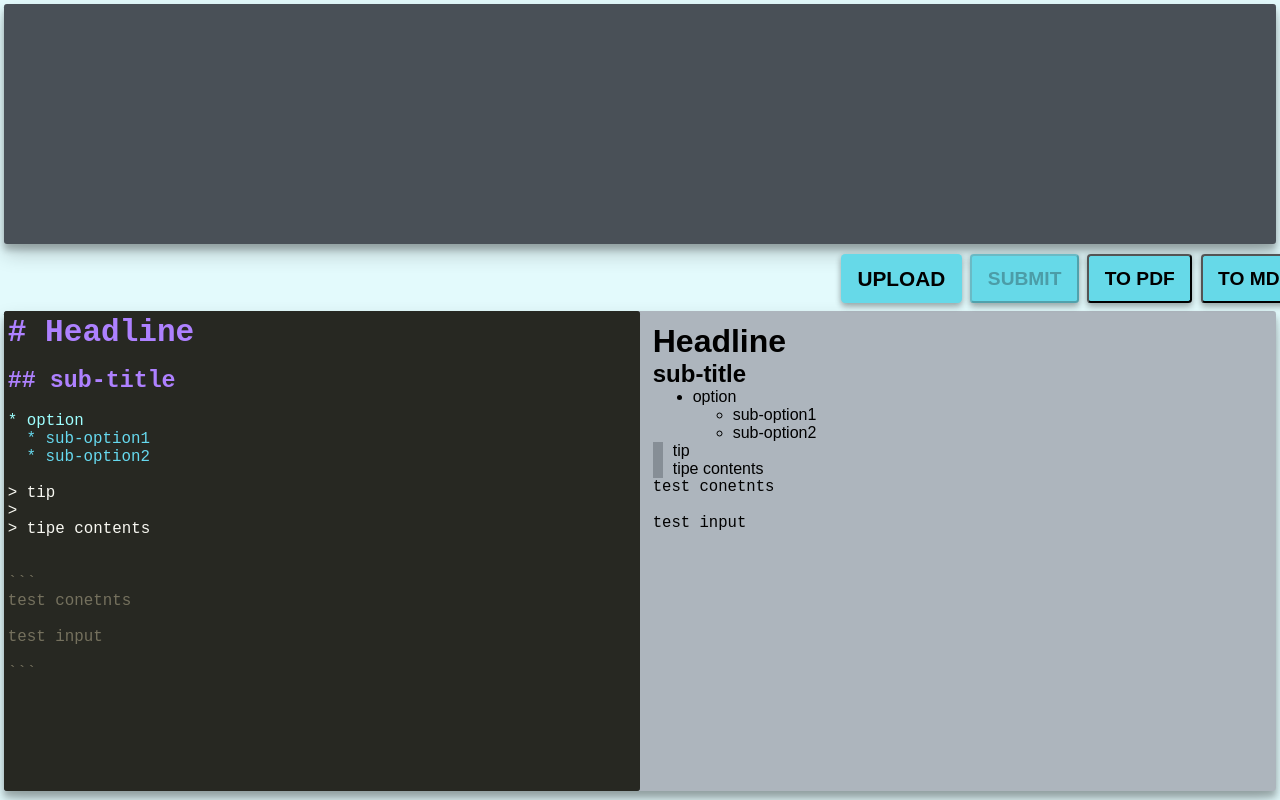
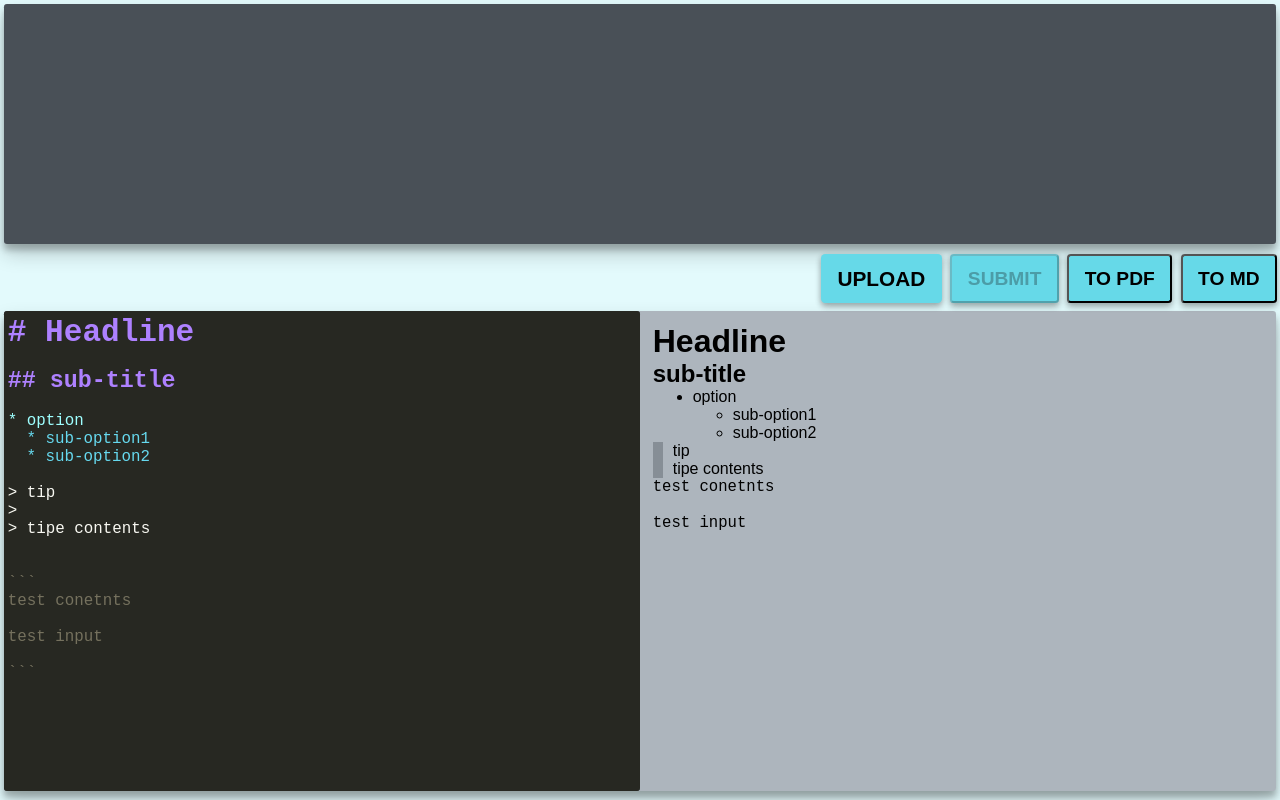
Before and after one commit to Bogglian/boggler, a React (Create React App) app: page / in a window 1280 px wide. Shown: the top 800 px of the page. Built offline with nearby package versions, Linux system fonts and the light colour scheme.

Commit message:
feat: Modify prohibit operations during progress
No other communication with the server was prohibited while saving it as an md file, saving it as a pdf file, or performing the stt function.

```diff
--- a/src/components/InputFileForm/index.jsx
+++ b/src/components/InputFileForm/index.jsx
@@ -4,10 +4,17 @@ import { AudioProgressbar } from '../AudioProgressbar';
 
 class InputFileForm extends Component {
   render() {
-    const { file, onChange, onClick, onConvertToMD, onConvertToPDF, progress } = this.props;
+    const {
+      file,
+      onChange,
+      onClick,
+      onConvertToMD,
+      onConvertToPDF,
+      progress,
+    } = this.props;
     const submit = () => {
-        if(!file||progress){
-          return(
+      if (!file || progress) {
+        return (
           <StyledInput
             id="file-submit-block"
             type="button"
@@ -15,21 +22,21 @@ class InputFileForm extends Component {
             onClick={onClick}
             disabled
           />
-          )
-        }else{
-          return(
+        );
+      } else {
+        return (
           <StyledInput
             id="file-submit"
             type="button"
             value="SUBMIT"
             onClick={onClick}
           />
-          )
+        );
       }
-      }
-    const fileUpload = () =>{
-      if(progress){
-        return(
+    };
+    const fileUpload = () => {
+      if (progress) {
+        return (
           <StyledInput
             type="file"
             name="upload"
@@ -38,9 +45,9 @@ class InputFileForm extends Component {
             accept=".wav"
             disabled
           />
-        )
-      }else{
-        return(
+        );
+      } else {
+        return (
           <StyledInput
             type="file"
             name="upload"
@@ -48,29 +55,62 @@ class InputFileForm extends Component {
             onChange={onChange}
             accept=".wav"
           />
-        )
+        );
       }
-    }
-
+    };
+    const toPdf = () => {
+      if (progress) {
         return (
-      <Positioner>
-        <ButtonLayout id={progress ? 'block' : 'hover'}>
-          <form>
-            <label htmlFor="file-upload">UPLOAD</label>
-            {fileUpload()}
-            {submit()}
+          <StyledInput
+            id="file-submit"
+            type="button"
+            value="TO PDF"
+            onClick={onConvertToPDF}
+            disabled
+          />
+        );
+      } else {
+        return (
           <StyledInput
             id="file-submit"
             type="button"
             value="TO PDF"
             onClick={onConvertToPDF}
           />
+        );
+      }
+    };
+    const toMd = () => {
+      if (progress) {
+        return (
+          <StyledInput
+            id="file-submit"
+            type="button"
+            value="TO MD"
+            onClick={onConvertToMD}
+            disabled
+          />
+        );
+      } else {
+        return (
           <StyledInput
             id="file-submit"
             type="button"
             value="TO MD"
             onClick={onConvertToMD}
           />
+        );
+      }
+    };
+    return (
+      <Positioner className="button">
+        <ButtonLayout id={progress ? 'block' : 'hover'}>
+          <form>
+            <label htmlFor="file-upload">UPLOAD</label>
+            {fileUpload()}
+            {submit()}
+            {toPdf()}
+            {toMd()}
           </form>
           <AudioProgressbar className={progress ? '-stt ' : 'none'} />
         </ButtonLayout>
--- a/src/styledComponents/StyledLayout/index.jsx
+++ b/src/styledComponents/StyledLayout/index.jsx
@@ -74,9 +74,12 @@ const Positioner = styled.div`
     padding: 0.3%;
   }
 
-    &.audio {
-      padding-bottom : 0.5%;
-    }
+  &.audio {
+    padding-bottom: 0.5%;
+  }
+  &.button {
+    margin-left: -20px;
+  }
 `;
 
 const ProgressLayout = styled.div`
--- a/src/styledComponents/StyledWave/index.jsx
+++ b/src/styledComponents/StyledWave/index.jsx
@@ -16,13 +16,12 @@ const VoiceWave = styled.div`
     width: 100%;
     height: 100%;
     display: block;
-
   }
 
   .player-wrapper {
     height: 3%;
     width: 97%;
-    position : absolute;
+    position: absolute;
   }
 `;
 
```
Lines whose indentation alone changed are shown as unchanged.
